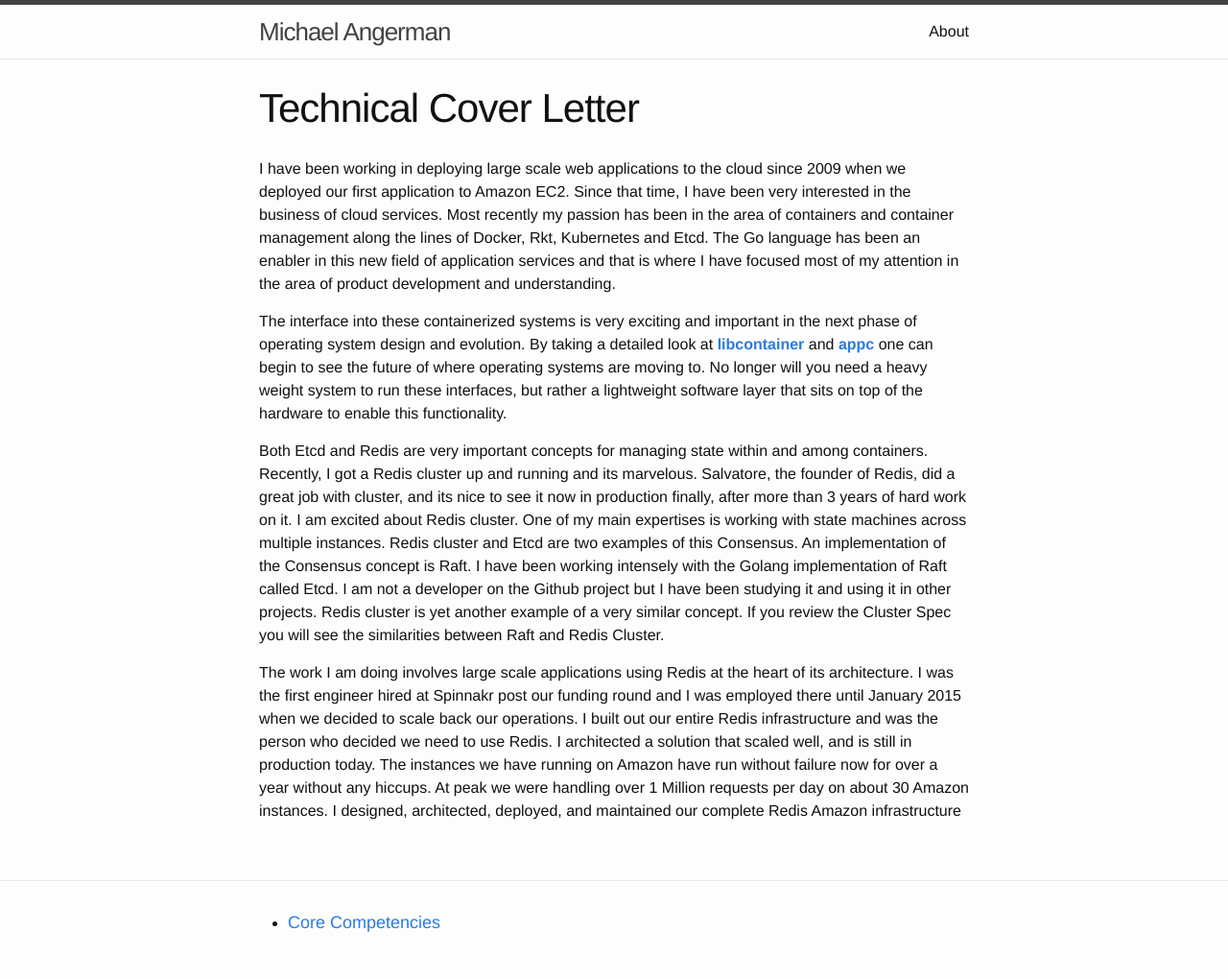
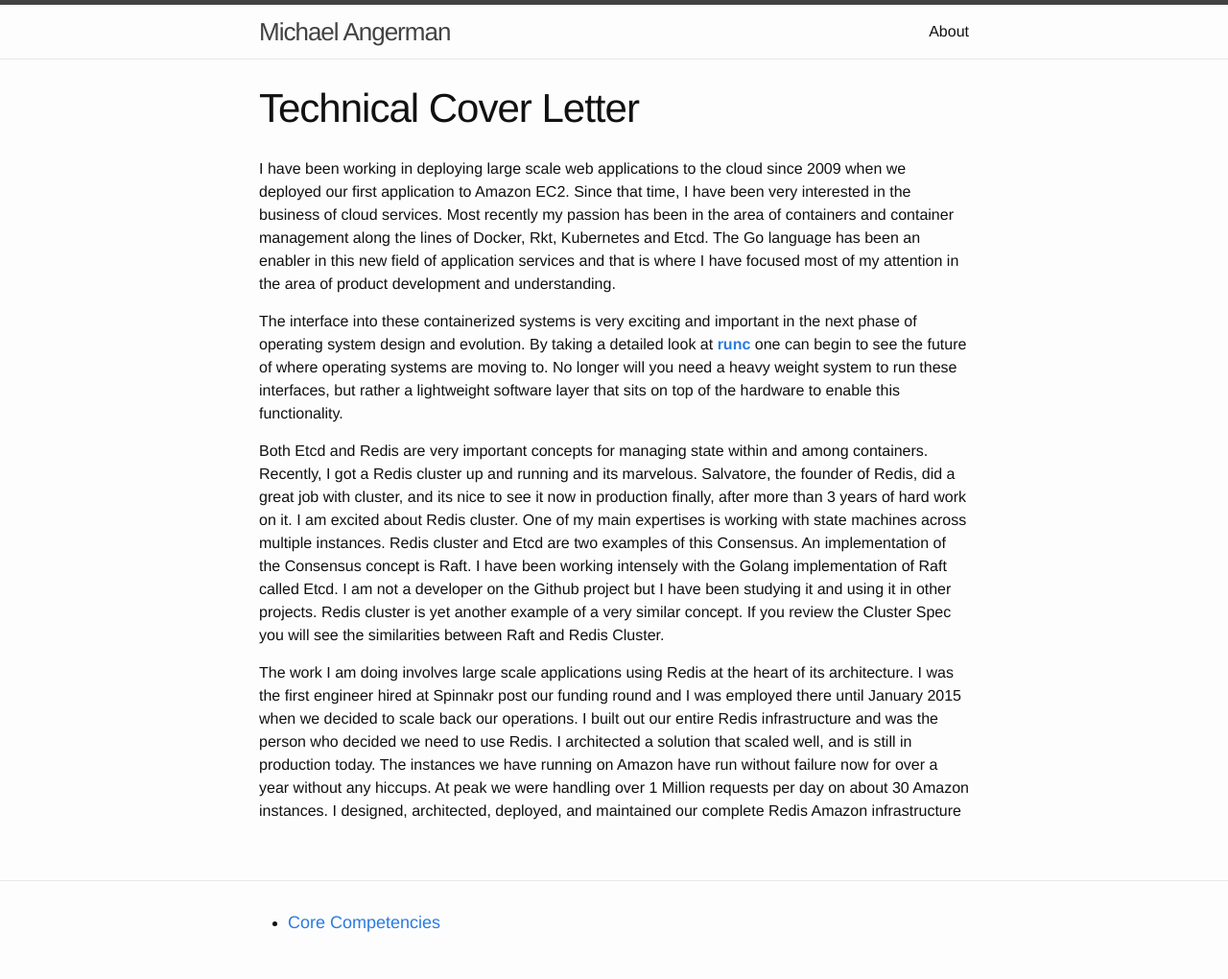
Before and after one commit to angermanmichael/link16, a Jekyll site: the page built from _posts/2015-05-05-ct.md, in a window 1280 px wide. Shown: the whole page at 96% size. Built offline with Jekyll 4.4.1, drawn with Linux system fonts in a browser that asks for light colours.

Commit message:
update runc link

```diff
--- a/_posts/2015-05-05-ct.md
+++ b/_posts/2015-05-05-ct.md
@@ -7,9 +7,7 @@ categories: coverletter
 I have been working in deploying large scale web applications to the cloud since 2009 when we deployed our first application to Amazon EC2.  Since that time, I have been very interested in the business of cloud services.  Most recently my passion has been in the area of containers and container management along the lines of Docker, Rkt, Kubernetes and Etcd.  The Go language has been an enabler in this new field of application services and that is where I have focused most of my attention in the area of product development and understanding.
 
 The interface into these containerized systems is very exciting and important in the next phase of operating system design and evolution.  By taking a detailed look at
-**[libcontainer](https://github.com/docker/libcontainer#libcontainer---reference-implementation-for-containers-)**
-and
-**[appc](https://github.com/appc/spec#app-container)**
+**[runc](https://github.com/opencontainers/runc)**
 one can begin to see the future of where operating systems are moving to.  No longer will you need a heavy weight system to run these interfaces, but rather a lightweight software layer that sits on top of the hardware to enable this functionality.
 
 Both Etcd and Redis are very important concepts for managing state within and among containers.  Recently, I got a Redis cluster up and running and its marvelous.  Salvatore, the founder of Redis, did a great job with cluster, and its nice to see it now in production finally, after more than 3 years of hard work on it.  I am excited about Redis cluster.  One of my main expertises is working with state machines across multiple instances.  Redis cluster and Etcd are two examples of this Consensus.  An implementation of the Consensus concept is Raft.  I have been working intensely with the Golang implementation of Raft called Etcd.  I am not a developer on the Github project but I have been studying it and using it in other projects.  Redis cluster is yet another example of a very similar concept.  If you review the Cluster Spec you will see the similarities between Raft and Redis Cluster.
```
